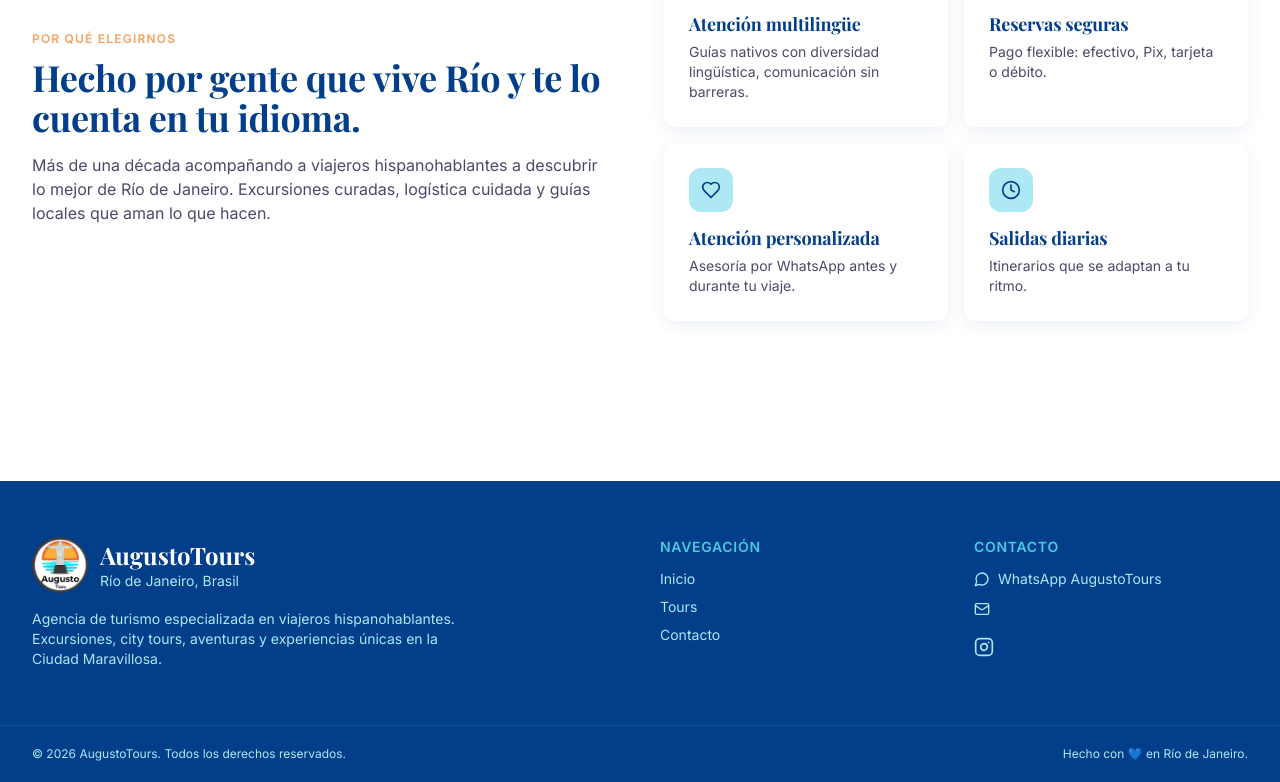
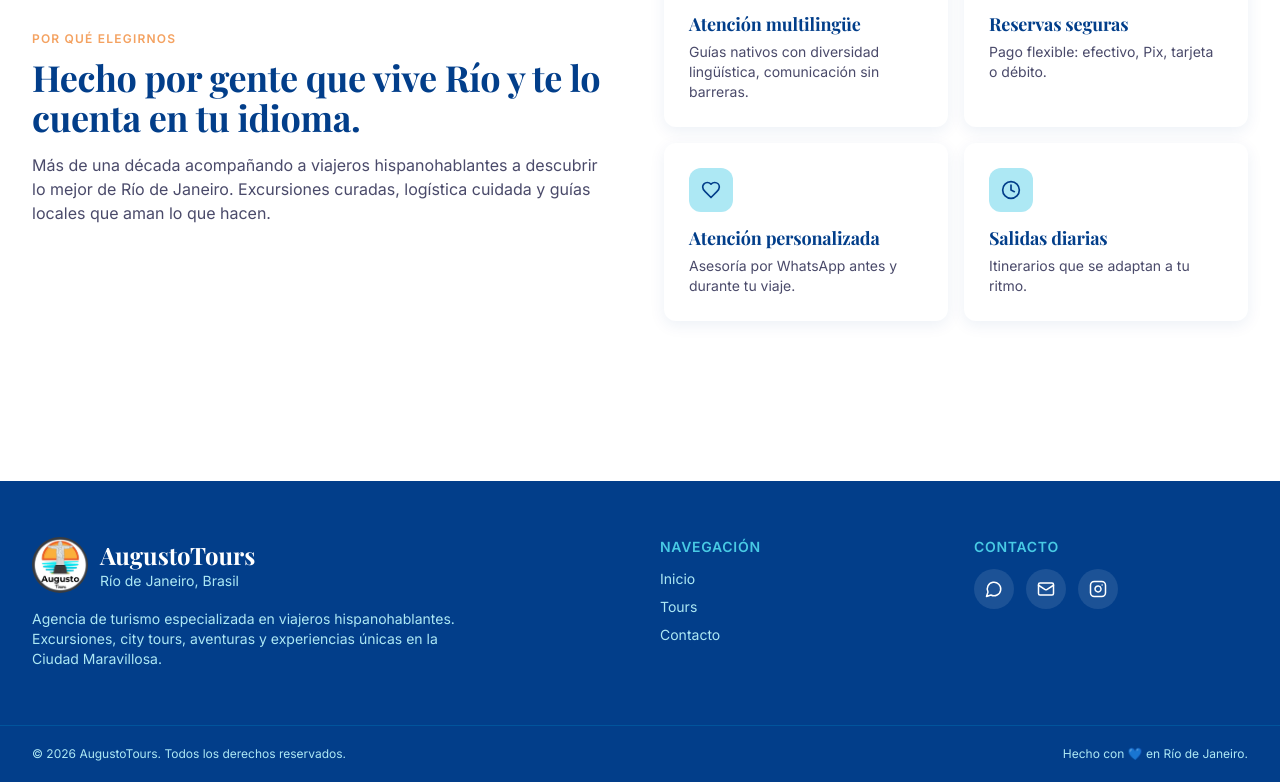
Before and after one commit to joakiorlandoprados-sudo/augustotours-frontend, a Next.js app: page / in a window 1280 px wide. Shown: the part 1675-2457 px from the top of the page. Built offline with nearby package versions, Linux system fonts and the light colour scheme; no server answers; the database is empty; a web font is replaced by a local one.

Commit message:
fix: unify footer contact icons as button row

```diff
--- a/components/layout/Footer.tsx
+++ b/components/layout/Footer.tsx
@@ -1,7 +1,6 @@
 import Link from "next/link";
 import Image from "next/image";
 import { Instagram, Mail, MessageCircle } from "lucide-react";
-import { whatsappLink, mailtoLink } from "@/lib/utils";
 
 export function Footer() {
   return (
@@ -55,38 +54,33 @@
           <p className="mb-3 font-semibold uppercase tracking-wider text-sm text-ocean-light">
             Contacto
           </p>
-          <ul className="space-y-3 text-sm text-ocean-pale">
-            <li className="flex items-center gap-2">
+          <div className="flex items-center gap-3">
             <a
-                href={whatsappLink("Hola AugustoTours! Me gustaría recibir información sobre sus tours.")}
+              href="https://wa.me/5521985436387"
               target="_blank"
               rel="noopener noreferrer"
-                className="inline-flex items-center gap-2 hover:text-neutral-white"
+              aria-label="WhatsApp"
+              className="inline-flex h-10 w-10 items-center justify-center rounded-full bg-white/10 text-neutral-white transition-all duration-200 hover:scale-105 hover:bg-white/20"
             >
-                <MessageCircle size={16} /> WhatsApp AugustoTours
+              <MessageCircle size={18} />
             </a>
-            </li>
-            <li className="flex items-center gap-2">
             <a
               href="mailto:joakiorlandoprados@gmail.com"
-                aria-label="Enviar email"
-                className="inline-flex items-center gap-2 hover:text-neutral-white"
+              aria-label="Email"
+              className="inline-flex h-10 w-10 items-center justify-center rounded-full bg-white/10 text-neutral-white transition-all duration-200 hover:scale-105 hover:bg-white/20"
             >
-                <Mail size={16} />
+              <Mail size={18} />
             </a>
-            </li>
-            <li className="flex items-center gap-3 pt-2">
             <a
-                href="https://www.instagram.com/augusto.tours"
+              href="https://instagram.com/augusto.tours"
               target="_blank"
               rel="noopener noreferrer"
               aria-label="Instagram"
-                className="hover:text-neutral-white"
+              className="inline-flex h-10 w-10 items-center justify-center rounded-full bg-white/10 text-neutral-white transition-all duration-200 hover:scale-105 hover:bg-white/20"
             >
-                <Instagram size={20} />
+              <Instagram size={18} />
             </a>
-            </li>
-          </ul>
+          </div>
         </div>
       </div>
 
```
Lines whose indentation alone changed are shown as unchanged.
